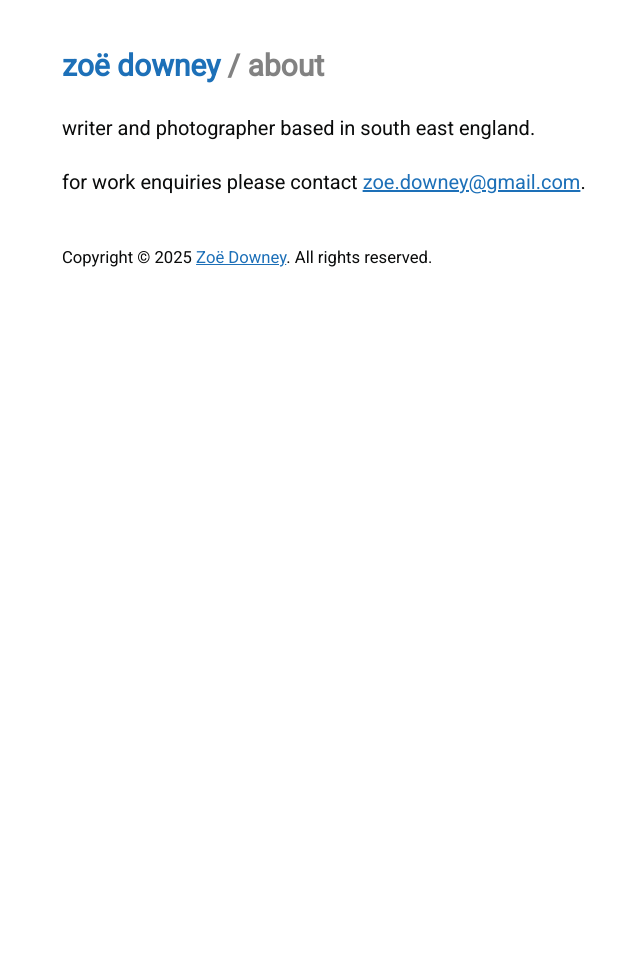
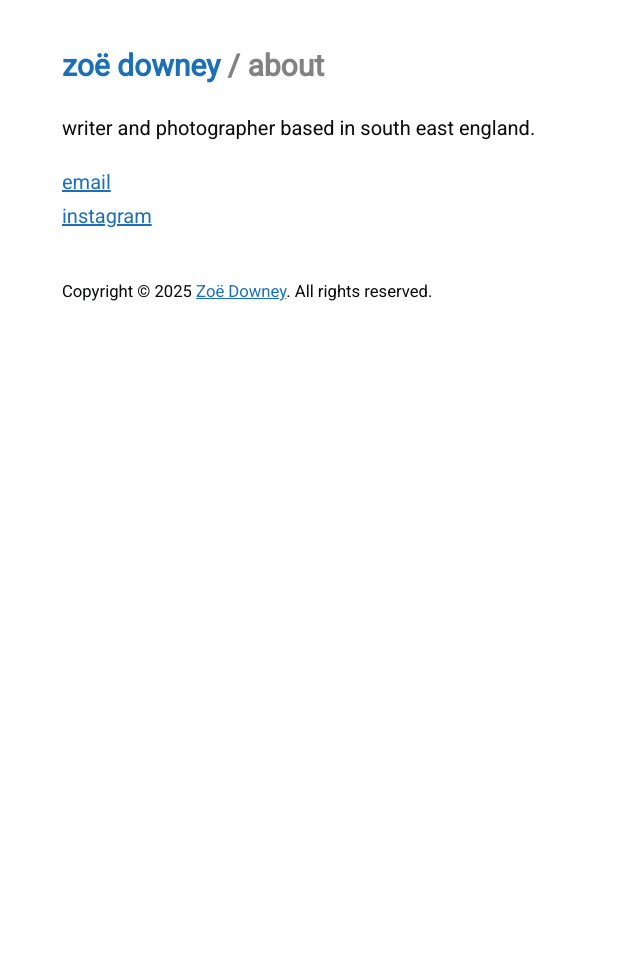
Before and after one commit to zoeurl/zoedowney.github.io, a Jekyll site: the page built from about/index.html, in a window 1280 px wide. Shown: the whole page, without its empty margins (178-818 px from the left). Built offline with Jekyll 4.4.1, drawn with Linux system fonts in a browser that asks for light colours.

Commit message:
Update index.html

```diff
--- a/about/index.html
+++ b/about/index.html
@@ -6,5 +6,6 @@ title: about
 <p>
 writer and photographer based in south east england.
 </p>
-for work enquiries please contact <a href="mailto:{{site.email}}">zoe.downey@gmail.com</a>.
+<a href="mailto:{{site.email}}">email</a>
+<br><a href="https://www.instagram.com/zoeurl">instagram</a>
 </p>
```
